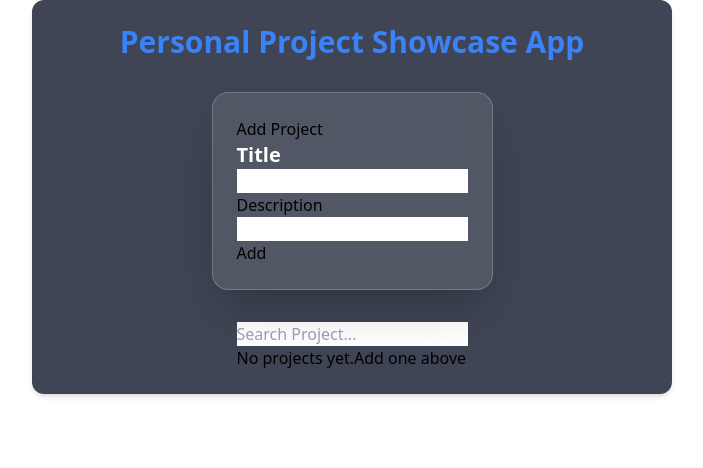
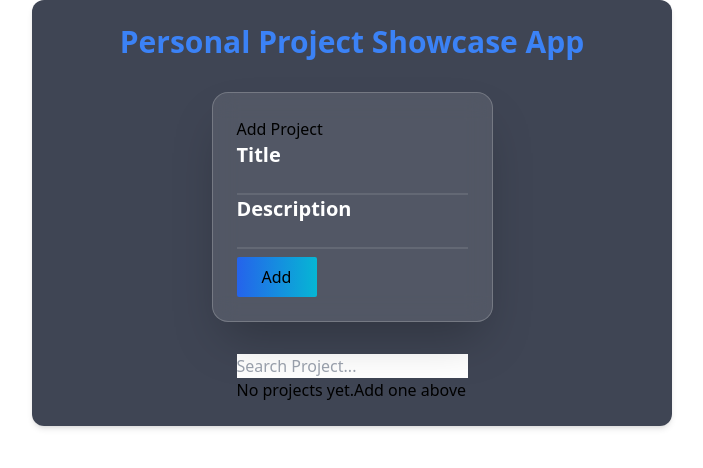
Before and after one commit to Goddii/React-Portfolio-Platform, a React (Vite) app: page / in a window 1280 px wide. Shown: the top 468 px of the page, without its empty margins (288-991 px from the left). Built offline with nearby package versions, Linux system fonts and the light colour scheme.

Commit message:
style: add style to add project card

```diff
--- a/src/components/AddProject.jsx
+++ b/src/components/AddProject.jsx
@@ -26,12 +26,12 @@ function AddProject({addProject}) {
         <div className='relative group p-6 rounded-2xl bg-white/10 backdrop-blur-md border border-white/20 shadow-2xl transition-all hover:bg-white/20'>
             <h1>Add Project</h1>
             <form onSubmit={handleSubmit}>
-                <label className='text-xl font-semibold text-white'>Title</label><br/>
-                <input value={newProject.title} onChange={e => update('title',e.target.value)}/><br/>
-                <label>Description</label><br/>
-                <input value={newProject.description} onChange={e => update('description', e.target.value)}/> <br/>
+                <label className='text-xl font-semibold text-white '>Title</label><br/>
+                <input className='peer bg-transparent border-b-2 border-white/10 focus:border-blue-500 outline-none transition-all' value={newProject.title} onChange={e => update('title',e.target.value)}/><br/>
+                <label className='text-xl font-semibold text-white'>Description</label><br/>
+                <input className=' peer bg-transparent border-b-2 border-white/10 focus:border-blue-500 outline-none transition-all' value={newProject.description} onChange={e => update('description', e.target.value)}/> <br/>
 
-                <button type='submit'>Add</button>
+                <button type='submit' className='bg-gradient-to-r from-blue-600 to-cyan-500 hover:shadow-[0_0_20px_rgba(6,182,212,0.5)] w-20 rounded-sm p-2 mt-2'>Add</button>
 
             </form>
 
```
